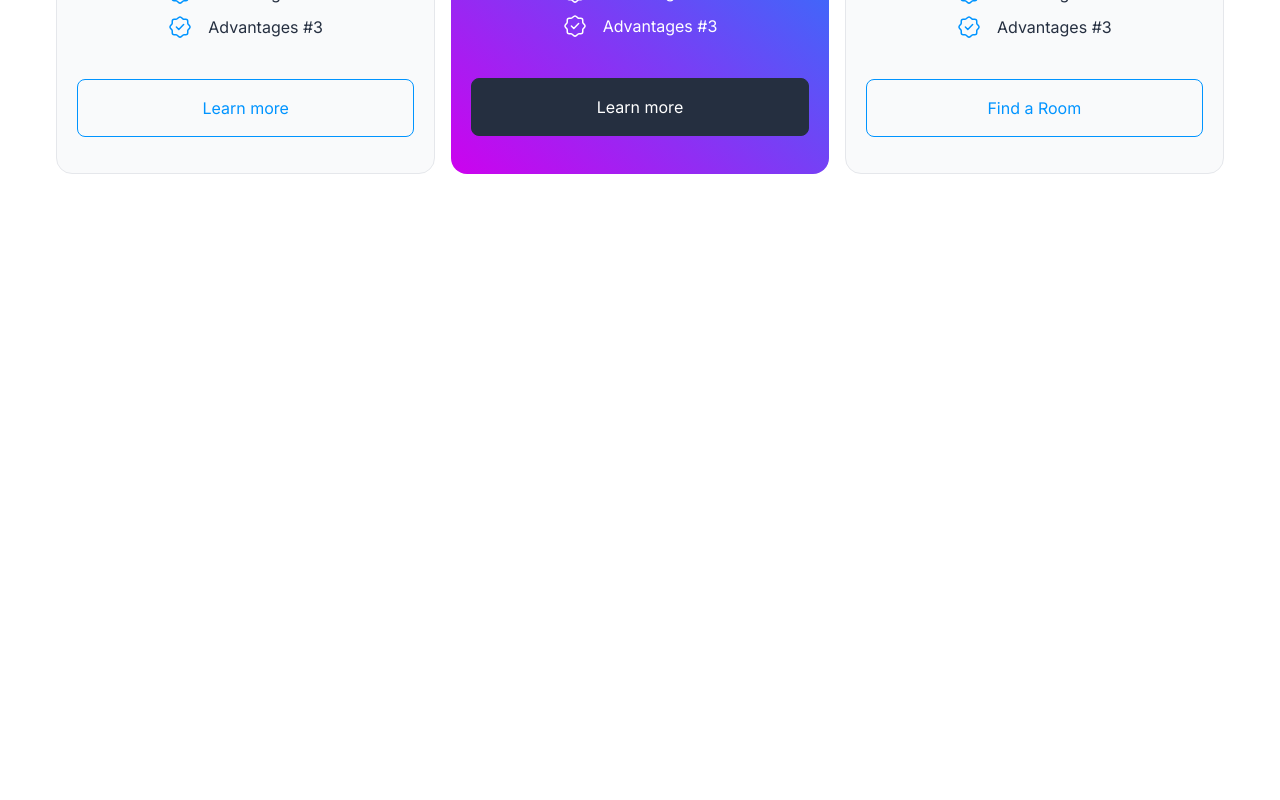
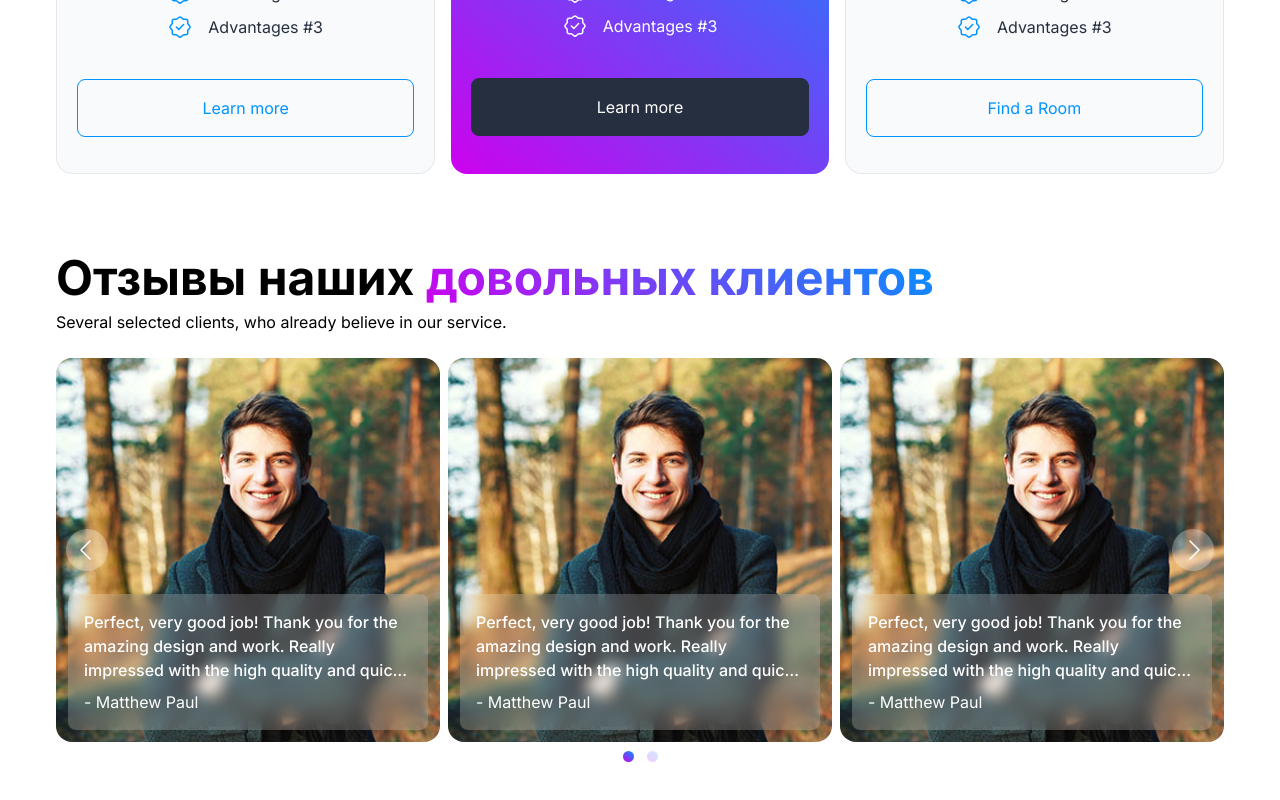
Before and after one commit to usmonovdev/absolute-energy, a Next.js app: page / in a window 1280 px wide. Shown: the part 2430-3230 px from the top of the page. Before the commit the page ends 2644 px from the top, so only its background shows below. Built offline with nearby package versions, Linux system fonts and the light colour scheme.

Commit message:
clients component added

```diff
--- /dev/null
+++ b/components/Clients/index.jsx
@@ -0,0 +1,79 @@
+import Image from "next/image";
+import { Carousel } from "@fancyapps/ui";
+import { useEffect } from "react";
+import { clients } from "@/data";
+import { Fancybox } from "..";
+import { ContainerLayout } from "@/layouts";
+import { motion } from "framer-motion";
+import "@fancyapps/ui/dist/fancybox/fancybox.css";
+import "@fancyapps/ui/dist/carousel/carousel.css";
+
+const index = () => {
+  useEffect(() => {
+    const carouselElement = document.getElementById("myCarousel");
+
+    const customOptions = {
+      Dots: true,
+      Navigation: true
+    };
+    const myCarousel = new Carousel(carouselElement, customOptions);
+
+    return () => {
+      myCarousel.destroy();
+    };
+  }, []);
+
+  return (
+    <ContainerLayout className="py-10">
+      <div className="text-left flex items-start flex-col gap-2">
+        <h1 className="text-big font-bold leading-none">
+          Отзывы наших <span className="text-gradient">довольных клиентов</span>
+        </h1>
+        <h3 className="text-small">
+          Several selected clients, who already believe in our service.
+        </h3>
+      </div>
+      <Fancybox
+        options={{
+          Carousel: {
+            infinite: false,
+          },
+        }}
+      >
+        <motion.ul
+          className={`f-carousel mt-6`} id={"myCarousel"}
+          initial={{ y: 50, opacity: 1 }}
+          whileInView={{ y: 0, opacity: 1 }}
+          viewport={{ once: true }}
+        >
+          {clients.map((data, i) => {
+            return (
+              <li
+                key={data.id}
+                className="f-carousel__slide py-5 px-3 flex flex-row rounded-2xl overflow-hidden relative"
+              >
+                <div className="w-fit h-fit absolute bottom-0 left-0 p-3">
+                  <div className="p-4 bg-white/20 backdrop-blur rounded-lg text-white">
+                    <h3 className="text-small font-medium text-slicing" title={data.comment}>{data.comment}</h3>
+                    <p className="text-small mt-2">- {data.name}</p>
+                  </div>
+                </div>
+                <div className="w-full h-full">
+                  <Image
+                    src={data.photo}
+                    width={300}
+                    height={300}
+                    alt={data.name}
+                    className="w-full h-full"
+                  />
+                </div>
+              </li>
+            );
+          })}
+        </motion.ul>
+      </Fancybox>
+    </ContainerLayout>
+  );
+};
+
+export default index;
--- /dev/null
+++ b/components/Fancybox.jsx
@@ -0,0 +1,25 @@
+import React, { useRef, useEffect } from "react";
+import { Fancybox as NativeFancybox } from "@fancyapps/ui";
+import "@fancyapps/ui/dist/fancybox/fancybox.css";
+
+function Fancybox(props) {
+  const containerRef = useRef(null);
+
+  useEffect(() => {
+    const container = containerRef.current;
+
+    const delegate = props.delegate || "[data-fancybox]";
+    const options = props.options || {};
+
+    NativeFancybox.bind(container, delegate, options);
+
+    return () => {
+      NativeFancybox.unbind(container);
+      NativeFancybox.close();
+    };
+  });
+
+  return <div ref={containerRef}>{props.children}</div>;
+}
+
+export default Fancybox;
--- a/components/Hero/index.jsx
+++ b/components/Hero/index.jsx
@@ -13,6 +13,7 @@ const index = () => {
           <motion.div
             initial={{ y: 50 }}
             whileInView={{ y: 0 }}
+            viewport={{ once: true }}
             className="w-full h-[80%] flex flex-col items-center justify-center gap-2 text-center"
           >
             <h3 className="text-small uppercase text-gradient font-bold mb-1">
--- a/components/index.js
+++ b/components/index.js
@@ -8,6 +8,8 @@ import Services from './Services'
 import Projects from './Projects'
 import Contact from './Contact'
 import Pricing from './Pricing'
+import Clients from './Clients'
+import Fancybox from './Fancybox'
 
 export {
   Navbar,
@@ -19,5 +21,7 @@ export {
   Services,
   Projects,
   Contact,
-  Pricing
+  Pricing,
+  Clients,
+  Fancybox
 }
--- a/data/index.js
+++ b/data/index.js
@@ -1,4 +1,11 @@
-import { ServiceIcon1, ServiceIcon2, ServiceIcon3, ServiceIcon4, ServiceIcon5, ServiceIcon6 } from "@/icons";
+import {
+  ServiceIcon1,
+  ServiceIcon2,
+  ServiceIcon3,
+  ServiceIcon4,
+  ServiceIcon5,
+  ServiceIcon6,
+} from "@/icons";
 
 export const navbar = [
   {
@@ -171,17 +178,17 @@ export const pricing = [
     features: [
       {
         id: 1,
-        title: "Advantages #1"
+        title: "Advantages #1",
       },
       {
         id: 2,
-        title: "Advantages #2"
+        title: "Advantages #2",
       },
       {
         id: 3,
-        title: "Advantages #3"
+        title: "Advantages #3",
       },
-    ]
+    ],
   },
   {
     id: 2,
@@ -192,17 +199,17 @@ export const pricing = [
     features: [
       {
         id: 1,
-        title: "Advantages #1"
+        title: "Advantages #1",
       },
       {
         id: 2,
-        title: "Advantages #2"
+        title: "Advantages #2",
       },
       {
         id: 3,
-        title: "Advantages #3"
+        title: "Advantages #3",
       },
-    ]
+    ],
   },
   {
     id: 3,
@@ -213,16 +220,54 @@ export const pricing = [
     features: [
       {
         id: 1,
-        title: "Advantages #1"
+        title: "Advantages #1",
       },
       {
         id: 2,
-        title: "Advantages #2"
+        title: "Advantages #2",
       },
       {
         id: 3,
-        title: "Advantages #3"
+        title: "Advantages #3",
       },
-    ]
-  }
-]
+    ],
+  },
+];
+
+export const clients = [
+  {
+    id: 1,
+    photo: "/images/client.jpg",
+    comment:
+      "Perfect, very good job! Thank you for the amazing design and work. Really impressed with the high quality and quick turnaround time. Highly recommend.",
+    name: "Matthew Paul",
+  },
+  {
+    id: 2,
+    photo: "/images/client.jpg",
+    comment:
+      "Perfect, very good job! Thank you for the amazing design and work. Really impressed with the high quality and quick turnaround time. Highly recommend.",
+    name: "Matthew Paul",
+  },
+  {
+    id: 3,
+    photo: "/images/client.jpg",
+    comment:
+      "Perfect, very good job! Thank you for the amazing design and work. Really impressed with the high quality and quick turnaround time. Highly recommend.",
+    name: "Matthew Paul",
+  },
+  {
+    id: 4,
+    photo: "/images/client.jpg",
+    comment:
+      "Perfect, very good job! Thank you for the amazing design and work. Really impressed with the high quality and quick turnaround time. Highly recommend.",
+    name: "Matthew Paul",
+  },
+  {
+    id: 5,
+    photo: "/images/client.jpg",
+    comment:
+      "Perfect, very good job! Thank you for the amazing design and work. Really impressed with the high quality and quick turnaround time. Highly recommend.",
+    name: "Matthew Paul",
+  },
+];
--- a/package.json
+++ b/package.json
@@ -9,6 +9,7 @@
     "lint": "next lint"
   },
   "dependencies": {
+    "@fancyapps/ui": "^5.0.33",
     "@splinetool/react-spline": "^2.2.6",
     "framer-motion": "^10.18.0",
     "iconoir": "^7.3.0",
--- a/pages/index.js
+++ b/pages/index.js
@@ -1,4 +1,4 @@
-import { About, Contact, Hero, Pricing, Projects, Services } from "@/components";
+import { About, Clients, Contact, Hero, Pricing, Projects, Services } from "@/components";
 import { MainLayout } from "@/layouts";
 import { Inter } from "next/font/google";
 const inter = Inter({ subsets: ["latin"] });
@@ -15,6 +15,7 @@ export default function Home() {
         {/* <Projects /> */}
         <Contact />
         <Pricing />
+        <Clients />
       </MainLayout>
     </main>
   );
--- a/styles/globals.css
+++ b/styles/globals.css
@@ -45,11 +45,6 @@
   font-style: normal;
 }
 
-.bg-cube {
-  background-image: linear-gradient(90deg, #fafafa0a 0.1rem, transparent 0.1rem);
-  background-size: 5rem;
-}
-
 @layer base {
   body {
     @apply m-0 p-0 box-border overflow-x-hidden;
@@ -81,3 +76,49 @@
     @apply md:text-[24px] text-[20px];
   }
 }
+
+/* comments crousel setting */
+#myCarousel .f-carousel__slide {
+  --f-carousel-spacing: 8px;
+  --f-carousel-slide-width: calc((100% - 16px) / 3);
+}
+
+@media (max-width: 996px) {
+  #myCarousel .f-carousel__slide {
+    --f-carousel-spacing: 8px;
+    --f-carousel-slide-width: calc((100% - 16px) / 2);
+  }
+}
+@media (max-width: 640px) {
+  #myCarousel .f-carousel__slide {
+    --f-carousel-spacing: 8px;
+    --f-carousel-slide-width: calc((100% - 16px) / 1);
+  }
+}
+
+.f-carousel__dots li button span,
+.f-carousel__dots .is-current button span {
+  @apply bg-linear-gradient w-[11px] h-[11px] rounded-full
+}
+
+.f-button.is-next, .f-button.is-prev {
+  @apply !bg-white/30 !rounded-full
+}
+
+.f-button svg {
+  @apply !stroke-white
+}
+
+.text-slicing {
+  width: 100%;
+  display: -webkit-box;
+  -webkit-line-clamp: 3;
+  -webkit-box-orient: vertical;
+  overflow: hidden;
+}
+
+/* background lines for hero component */
+.bg-cube {
+  background-image: linear-gradient(90deg, #fafafa0a 0.1rem, transparent 0.1rem);
+  background-size: 5rem;
+}
```
Also changed, not shown: public/images/client.jpg (added), 1 other file (tests, documents, lock files or other folders).
